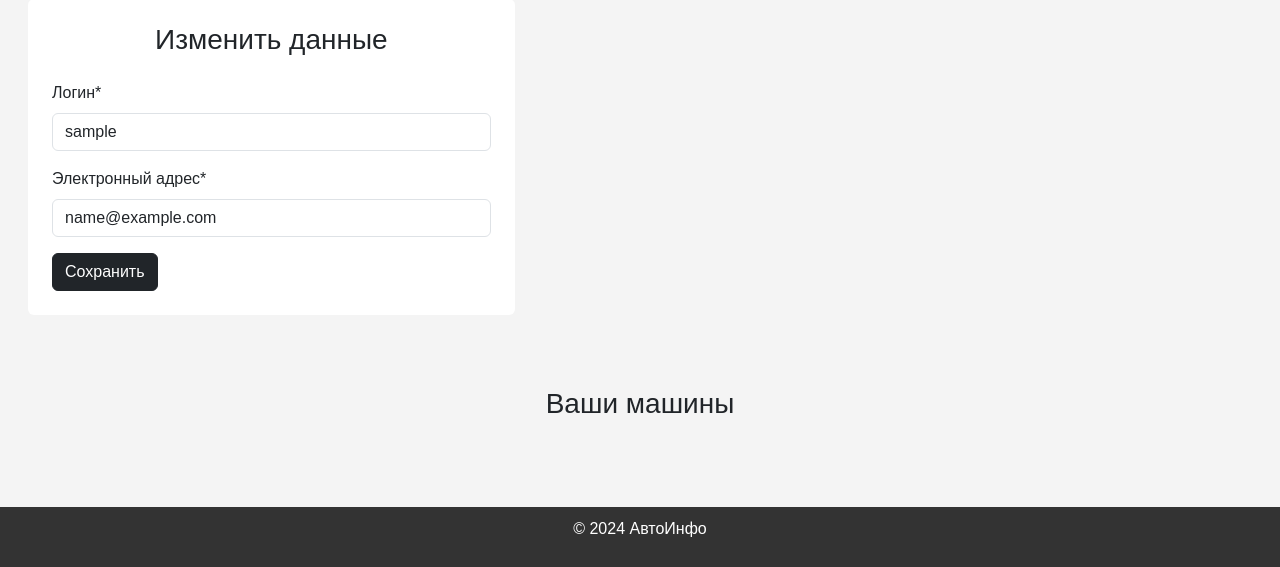
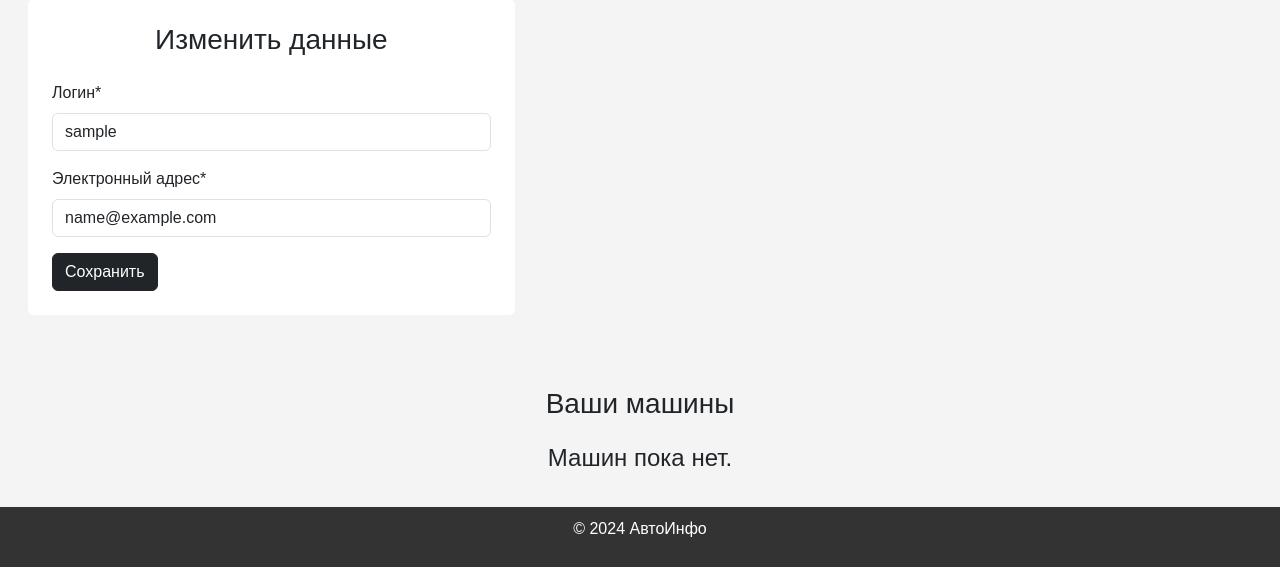
Before and after one commit to 1eo1eo1eo/AvtoInfo, a Django app: page /user/profile/ in a window 1280 px wide. Shown: the part 233-800 px from the top of the page. Run offline with Django 5.2, Linux system fonts and the light colour scheme; the visitor is signed in with stand-in values (Sample User, id 1); data that the repository does not hold is empty; some libraries are stand-ins or nearby versions.

Commit message:
if no cars show text

```diff
--- a/AvtoInfo/templates/users/profile.html
+++ b/AvtoInfo/templates/users/profile.html
@@ -53,6 +53,8 @@
                             </div>
                         </h2>
                     </div>
+                    {% empty %}
+                    <h4 class="text-center mb-2">Машин пока нет.</h4>
                     {% endfor %}
                 </div>
             </div>
```
